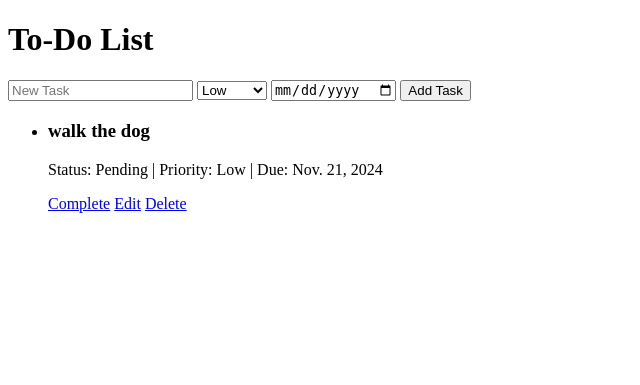
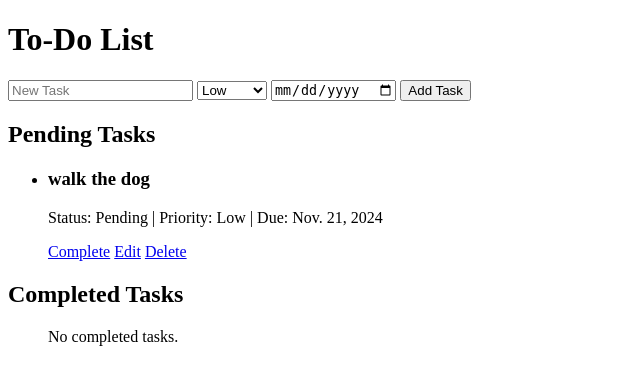
Before and after one commit to Fihliwe/CODSOFT, a Django app: page / in a window 1280 px wide. Shown: the top 385 px of the page, without its empty margins (0-640 px from the left). Run offline with Django 5.2, Linux system fonts and the light colour scheme; data comes from the database, SQL or seed files in the repository; both versions use the stored data as it was after the commit.

Commit message:
refactor: sorted list to completed and pending tasks

```diff
--- a/To-do-list/todolist/tasks/templates/tasks/list_tasks.html
+++ b/To-do-list/todolist/tasks/templates/tasks/list_tasks.html
@@ -18,25 +18,47 @@
         <button type="submit">Add Task</button>
     </form>
 
+    <h2>Pending Tasks</h2>
     <ul class="divide-y divide-gray-200 rounded-lg shadow-lg bg-white overflow-hidden">
-        {% for task in tasks %}
+        {% for task in pending_tasks %}
             <li class="p-4 flex items-center justify-between hover:bg-gray-50">
                 <div>
                     <h3 class="text-lg font-medium text-gray-900">{{ task.task }}</h3>
                     <p class="text-sm text-gray-500">
-                        Status: <span class="{% if task.status == 'Pending' %}text-yellow-600{% else %}text-green-600{% endif %}">{{ task.status }}</span>
+                        Status: <span class="text-yellow-600">{{ task.status }}</span>
                         | Priority: <span class="{% if task.priority == 'High' %}text-red-600{% elif task.priority == 'Medium' %}text-blue-600{% else %}text-gray-600{% endif %}">{{ task.priority }}</span>
                         | Due: <span class="{% if task.due_date and task.due_date < today %}text-red-500{% else %}text-gray-500{% endif %}">{{ task.due_date }}</span>
                     </p>
                 </div>
                 <div class="flex space-x-4">
-                    {% if task.status == 'Pending' %}
-                        <a href="{% url 'task_complete' task.id %}" class="text-sm text-green-600 hover:underline">Complete</a>
-                    {% endif %}
+                    <a href="{% url 'task_complete' task.id %}" class="text-sm text-green-600 hover:underline">Complete</a>
                     <a href="{% url 'task_edit' task.id %}" class="text-sm text-blue-600 hover:underline">Edit</a>
                     <a href="{% url 'task_delete' task.id %}" class="text-sm text-red-600 hover:underline">Delete</a>
                 </div>
             </li>
+        {% empty %}
+            <p>No pending tasks.</p>
+        {% endfor %}
+    </ul>
+
+    <h2>Completed Tasks</h2>
+    <ul class="divide-y divide-gray-200 rounded-lg shadow-lg bg-white overflow-hidden">
+        {% for task in completed_tasks %}
+            <li class="p-4 flex items-center justify-between hover:bg-gray-50">
+                <div>
+                    <h3 class="text-lg font-medium text-gray-900">{{ task.task }}</h3>
+                    <p class="text-sm text-gray-500">
+                        Status: <span class="text-green-600">{{ task.status }}</span>
+                        | Priority: <span class="{% if task.priority == 'High' %}text-red-600{% elif task.priority == 'Medium' %}text-blue-600{% else %}text-gray-600{% endif %}">{{ task.priority }}</span>
+                        | Due: <span class="text-gray-500">{{ task.due_date }}</span>
+                    </p>
+                </div>
+                <div class="flex space-x-4">
+                    <a href="{% url 'task_delete' task.id %}" class="text-sm text-red-600 hover:underline">Delete</a>
+                </div>
+            </li>
+        {% empty %}
+            <p>No completed tasks.</p>
         {% endfor %}
     </ul>
 
--- a/To-do-list/todolist/tasks/views.py
+++ b/To-do-list/todolist/tasks/views.py
@@ -2,8 +2,13 @@ from django.shortcuts import render, redirect
 from .models import Task
 
 def list_tasks(request):
-    tasks = Task.objects.all().order_by('-created_at')
-    return render(request, 'tasks/list_tasks.html', {'tasks': tasks})
+    pending_tasks = Task.objects.filter(status='Pending').order_by('due_date')
+    completed_tasks = Task.objects.filter(status='Completed').order_by('due_date')
+
+    return render(request, 'tasks/list_tasks.html', {
+        'pending_tasks': pending_tasks,
+        'completed_tasks': completed_tasks
+        })
 
 def task_add(request):
     if request.method == 'POST':
@@ -28,8 +33,17 @@ def task_delete(request, task_id):
 def task_edit(request, task_id):
     task = Task.objects.get(id=task_id)
     if request.method == 'POST':
-        task.tasks = request.POST['tasks']
-        task.description = request.POST['description']
+        # Fetch updated values from the form
+        updated_task = request.POST.get('task', task.task)  # Default to existing value
+        priority = request.POST.get('priority', task.priority)
+        due_date = request.POST.get('due_date', task.due_date)
+
+        # Update the task fields
+        task.task = updated_task
+        task.priority = priority
+        task.due_date = due_date
         task.save()
+
         return redirect('list_tasks')
+
     return render(request, 'tasks/task_edit.html', {'task': task})
```
Also changed, not shown: To-do-list/todolist/tasks/templates/tasks/task_edit.html (added, +45 -0 lines), To-do-list/todolist/db.sqlite3.
